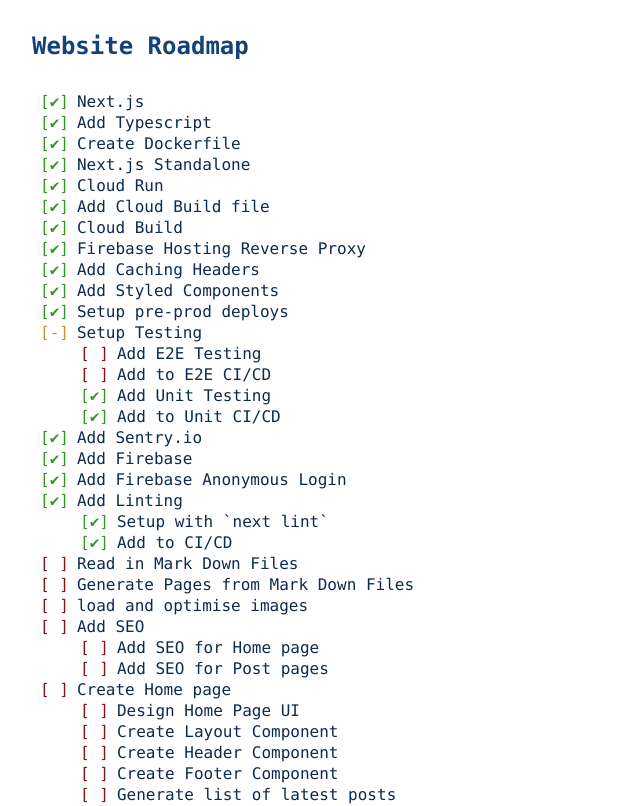
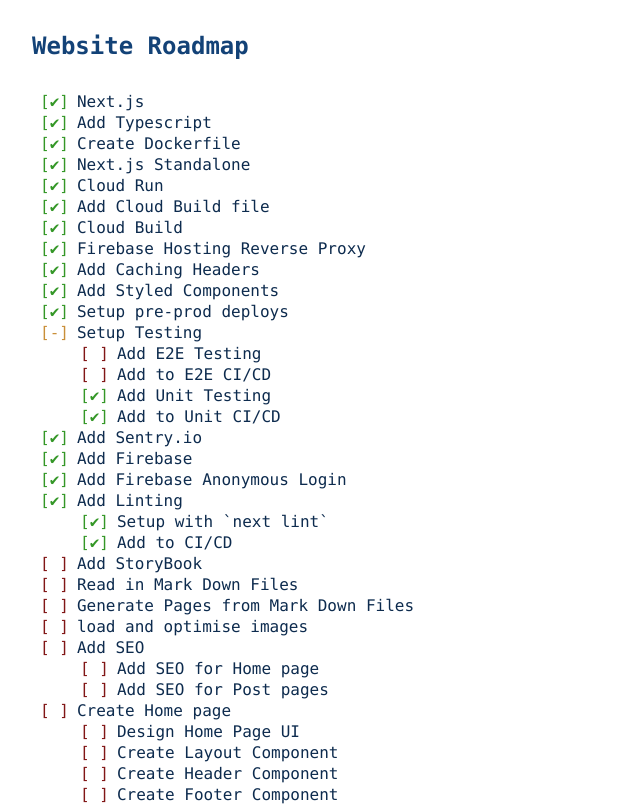
Before and after one commit to NWylynko/high-bandwidth, a Next.js app: page / in a window 1280 px wide. Shown: the top 806 px of the page, without its empty margins (0-640 px from the left). Built offline with nearby package versions, Linux system fonts and the light colour scheme; no server answers.

Commit message:
add story book to roadmap

```diff
--- a/pages/index.tsx
+++ b/pages/index.tsx
@@ -31,6 +31,7 @@
           <Item status="done">Setup with `next lint`</Item>
           <Item status="done">Add to CI/CD</Item>
         </List>
+        <Item status="created">Add StoryBook</Item>
         <Item status="created">Read in Mark Down Files</Item>
         <Item status="created">Generate Pages from Mark Down Files</Item>
         <Item status="created">load and optimise images</Item>
```
